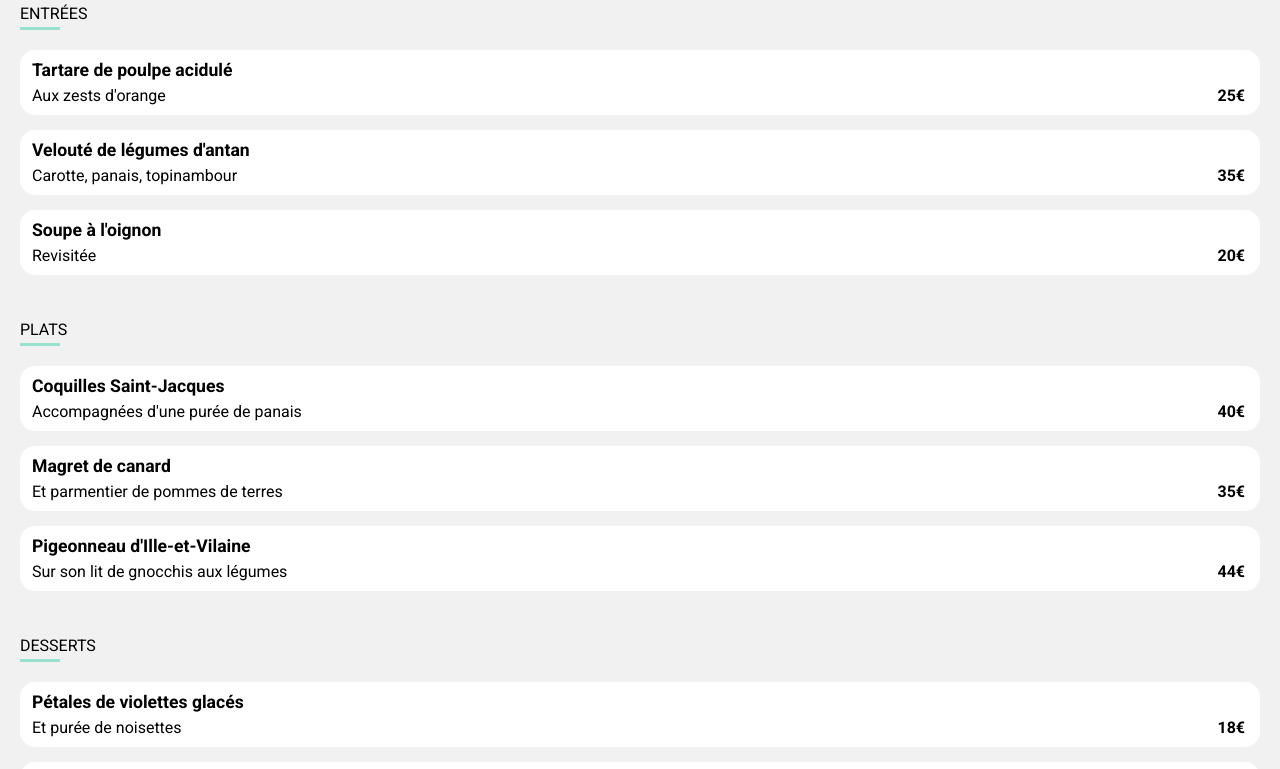
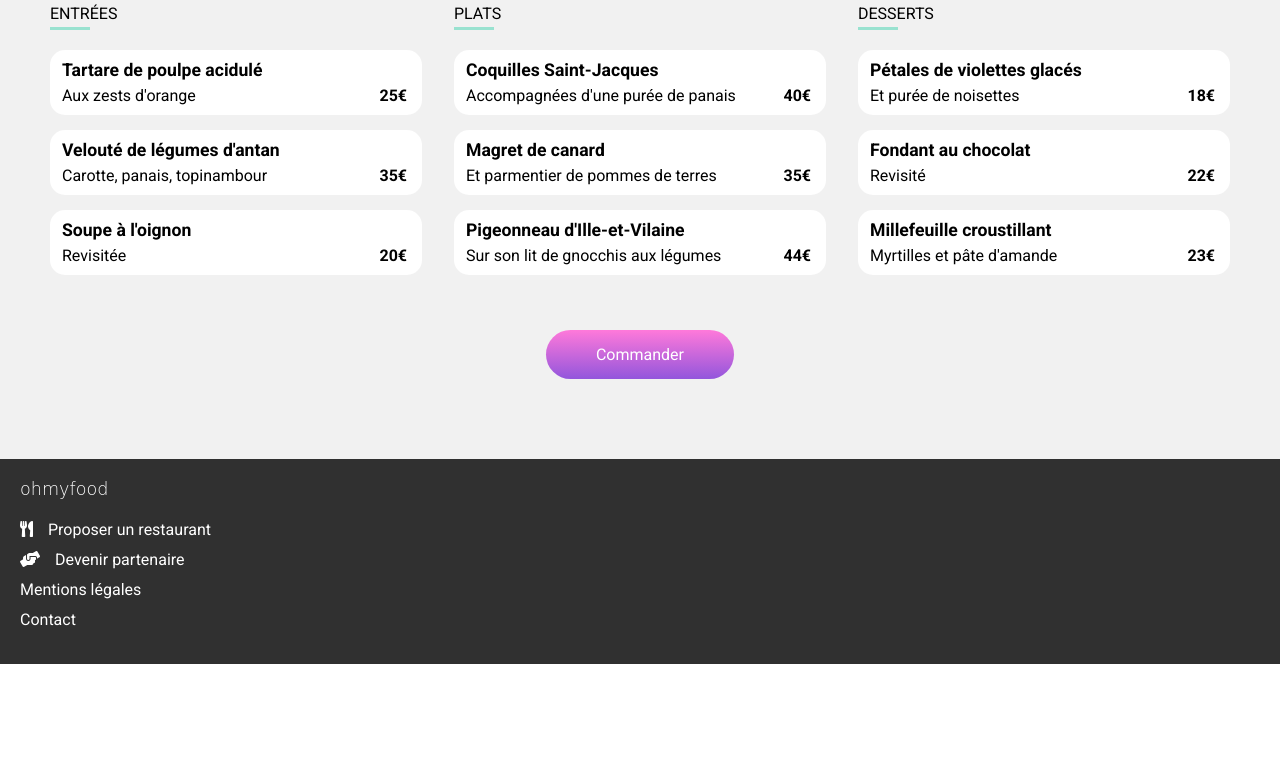
Before and after one commit to minorthomas/MinorThomas_3_24062021, a website: page html/pages_restaurants/restau_alafrancaise.html in a window 1280 px wide. Shown: the part 366-1135 px from the top of the page. After the commit the page ends 1030 px from the top, so only its background shows below. Drawn offline with Linux system fonts and the light colour scheme; a web font is replaced by a local one.

Commit message:
Mise en page

```diff
--- a/html/pages_restaurants/restau_alafrancaise.html
+++ b/html/pages_restaurants/restau_alafrancaise.html
@@ -30,7 +30,7 @@
             <i class="far fa-heart"></i>
         </header>
         <section class="menu-bloc container">
-            <section class="menu-cards menu-cards-entree">
+            <section class="menu-cards menu-cards-entree menu-area-entree">
                 <h3 class="menu-title">ENTRÉES</h3>
                 <div class="menu-card">
                     <h4 class="menu-card-title">Tartare de poulpe acidulé</h4>
@@ -54,7 +54,7 @@
                     </div>
                 </div>
             </section>
-            <section class="menu-cards menu-cards-meal">
+            <section class="menu-cards menu-cards-meal menu-area-meal">
                 <h3 class="menu-title">PLATS</h3>
                 <div class="menu-card">
                     <h4 class="menu-card-title">Coquilles Saint-Jacques</h4>
@@ -78,7 +78,7 @@
                     </div>
                 </div>
             </section>
-            <section class="menu-cards menu-cards-desserts">
+            <section class="menu-cards menu-cards-desserts menu-area-desserts">
             <h3 class="menu-title">DESSERTS</h3>
                 <div class="menu-card">
                     <h4 class="menu-card-title">Pétales de violettes glacés</h4>
--- a/package.json
+++ b/package.json
@@ -4,7 +4,7 @@
   "description": "MinorThomas_3_24062021",
   "main": "index.js",
   "scripts": {
-    "sass": "sass --watch ./sass/pages_restaurants.scss:./css/pages_restaurants.css"
+    "sass": "sass --watch ./sass/main.scss:./css/main.css"
   },
   "repository": {
     "type": "git",
--- a/sass/main.scss
+++ b/sass/main.scss
@@ -24,6 +24,8 @@ body{
     }
 
 }
+
+/*****TOPBAR*****/
 
 .topbar{
     .topbar-logo{
@@ -55,6 +57,8 @@ body{
         font-size: 1.48em;
     }
 }
+
+/*****BOOKING*****/
 
 .booking{
     font-family: $fontRoboto;
@@ -99,6 +103,8 @@ body{
         margin-bottom: 45px;
     }
 }
+
+/*****TUTORIAL*****/
 
 .tutorial{
     font-family: $fontRoboto;
@@ -147,6 +153,8 @@ body{
     }
 }
 
+/*****RESTAURANTS*****/
+
 .restaurants{
     font-family: $fontRoboto;
     background: $backgroundGrey;
@@ -169,7 +177,6 @@ body{
                              "restaurants-area-3"
                              "restaurants-area-4";
         .restaurants-card{
-            background: $fontWhite;
             border: solid 0 transparent;
             border-radius: 15px;
             .restaurants-card-news-1{
@@ -205,6 +212,7 @@ body{
                 justify-content: space-between;
                 align-items: center;
                 padding: 10px;
+                background: $fontWhite;
                 i{
                     font-size: 1.4em;
                     margin-right: 10px;
@@ -244,6 +252,8 @@ body{
     grid-area: restaurants-area-4
 }
 
+/*****FOOTER*****/
+
 .footer{
     background-color: rgb(48, 48, 48);
     color: $fontWhite;
--- a/sass/pages_restaurants.scss
+++ b/sass/pages_restaurants.scss
@@ -36,6 +36,8 @@ img{
     z-index: -1;
 }
 
+/*****TOPBAR*****/
+
 .topbar{
     display: flex;
     flex-direction: row;
@@ -52,6 +54,8 @@ img{
         font-size: 1.8em;
     }
 }
+
+/*****MENU*****/
 
 .menu{
     display: flex;
@@ -134,6 +138,8 @@ img{
     }
 }
 
+/*****FOOTER*****/
+
 .footer{
     background-color: rgb(48, 48, 48);
     color: $fontWhite;
```
Also changed, not shown: html/pages_restaurants/restau_lanoteenchantee.html (+3 -3 lines), html/pages_restaurants/restau_lapalettedugout.html (+3 -3 lines), html/pages_restaurants/restau_ledelicedessens.html (+3 -3 lines), css/main.css, css/pages_restaurants.css, 2 other files.
